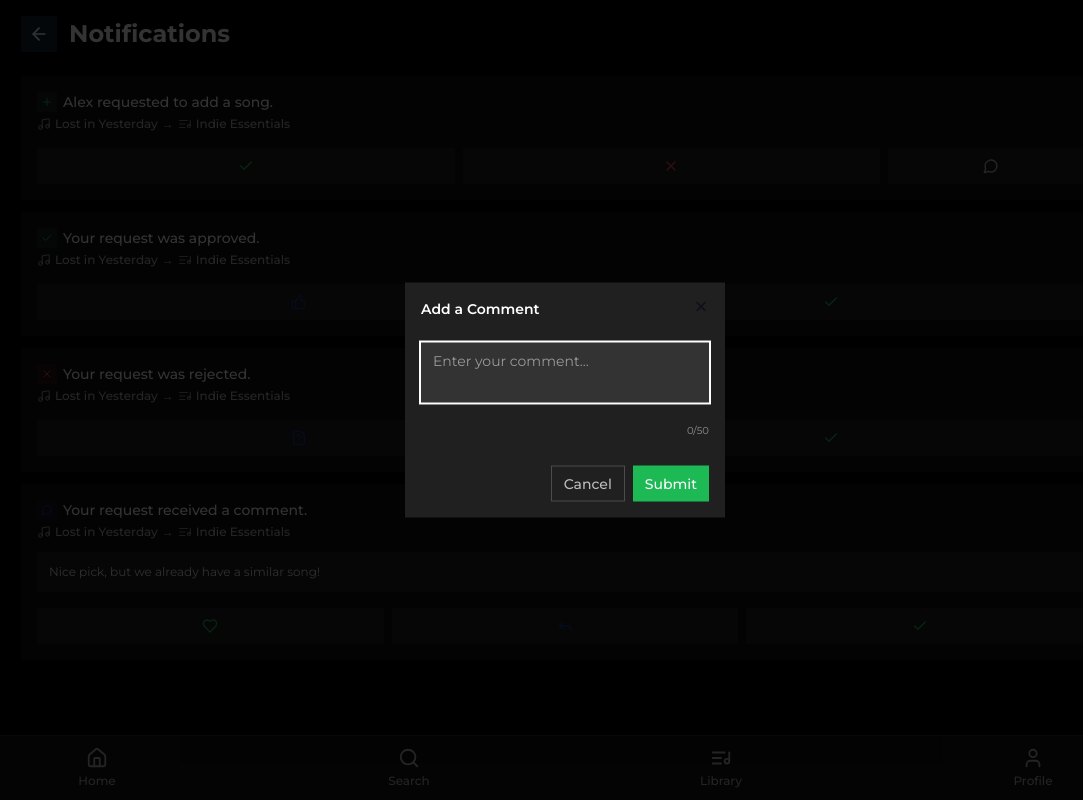
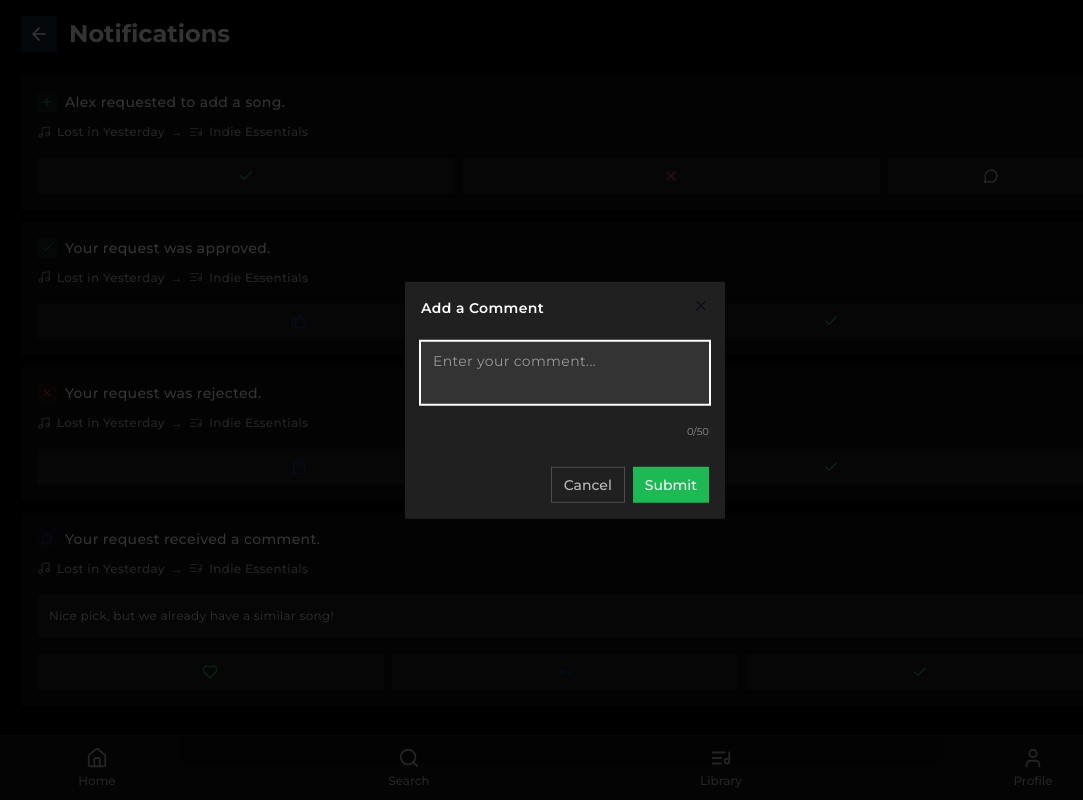
Before and after one commit to junaiddodhia/vibeflow, a React (Vite) app: page /notifications in a window 1280 px wide. Both pictures are taken after a click on the button 1065 px from the left and 166 px from the top of the page. Shown: the whole page, without its empty margins (75-1158 px from the left). Built offline with nearby package versions, Linux system fonts and the light colour scheme.

Commit message:
Improve text readability
Increase line spacing and letter spacing for better readability.

```diff
--- a/src/components/ui/NotificationCard.tsx
+++ b/src/components/ui/NotificationCard.tsx
@@ -1,3 +1,4 @@
+
 import React, { useState } from 'react';
 import { MessageCircle, Plus, Check, X, Music, ListMusic, Heart, Reply, ThumbsUp, FileQuestion } from 'lucide-react';
 import { cn } from '@/lib/utils';
@@ -277,27 +278,27 @@ const NotificationCard: React.FC<NotificationCardProps> = ({
     <div className="p-4 bg-[#111] border-0 mb-3 transition-all duration-200 hover:bg-[#181818]">
       <div className="flex items-start">
         <div className="flex-1 min-w-0">
-          <p className="text-sm font-medium text-white flex items-center flex-wrap">
-            <span className={cn("inline-flex p-1 mr-1.5", config.bgColor)}>
+          <p className="text-sm font-medium text-white flex items-center tracking-wide leading-5">
+            <span className={cn("inline-flex p-1 mr-2", config.bgColor)}>
               <Icon size={12} className={config.iconColor} />
             </span>
             {config.title}
           </p>
 
-          <div className="flex text-xs text-spotify-white/70 mt-1">
+          <div className="flex text-xs text-spotify-white/70 mt-2.5 tracking-wide leading-relaxed">
             <div className="flex items-center text-left">
-              <Music size={14} className="mr-1 text-spotify-white/50 flex-shrink-0" />
+              <Music size={14} className="mr-1.5 text-spotify-white/50 flex-shrink-0" />
               <span className="font-medium">{songTitle}</span>
-              <span className="mx-1">→</span>
-              <ListMusic size={14} className="mr-1 text-spotify-white/50 flex-shrink-0" />
+              <span className="mx-1.5">→</span>
+              <ListMusic size={14} className="mr-1.5 text-spotify-white/50 flex-shrink-0" />
               <span className="font-medium">{playlistName}</span>
             </div>
           </div>
 
           {type === 'comment' && message && (
-            <div className="mt-3">
+            <div className="mt-4">
               <Card className="bg-[#202020] border-0 p-3">
-                <p className="text-xs text-white/90 text-left">
+                <p className="text-xs text-white/90 text-left leading-relaxed tracking-wide">
                   {message}
                 </p>
               </Card>
@@ -310,13 +311,13 @@ const NotificationCard: React.FC<NotificationCardProps> = ({
 
       <Dialog open={isCommentDialogOpen} onOpenChange={setIsCommentDialogOpen}>
         <DialogContent className="bg-[#202020] border-0 max-w-[320px] p-4">
-          <h3 className="text-sm font-semibold text-white mb-2">Add a Comment</h3>
+          <h3 className="text-sm font-semibold text-white mb-2 tracking-wide">Add a Comment</h3>
           <Textarea
             value={commentText}
             onChange={(e) => setCommentText(e.target.value)}
             placeholder="Enter your comment..."
             maxLength={50}
-            className="bg-[#333] border-0 resize-none text-sm text-white placeholder:text-white/50 focus-visible:ring-0 min-h-[60px]"
+            className="bg-[#333] border-0 resize-none text-sm text-white placeholder:text-white/50 focus-visible:ring-0 min-h-[60px] leading-relaxed tracking-wide"
           />
           <div className="text-[10px] text-white/50 text-right mt-1">
             {commentText.length}/50
@@ -343,13 +344,13 @@ const NotificationCard: React.FC<NotificationCardProps> = ({
 
       <Dialog open={isReplyDialogOpen} onOpenChange={setIsReplyDialogOpen}>
         <DialogContent className="bg-[#202020] border-0 max-w-[320px] p-4">
-          <h3 className="text-sm font-semibold text-white mb-2">Reply to Comment</h3>
+          <h3 className="text-sm font-semibold text-white mb-2 tracking-wide">Reply to Comment</h3>
           <Textarea
             value={replyText}
             onChange={(e) => setReplyText(e.target.value)}
             placeholder="Enter your reply..."
             maxLength={50}
-            className="bg-[#333] border-0 resize-none text-sm text-white placeholder:text-white/50 focus-visible:ring-0 min-h-[60px]"
+            className="bg-[#333] border-0 resize-none text-sm text-white placeholder:text-white/50 focus-visible:ring-0 min-h-[60px] leading-relaxed tracking-wide"
           />
           <div className="text-[10px] text-white/50 text-right mt-1">
             {replyText.length}/50
```
